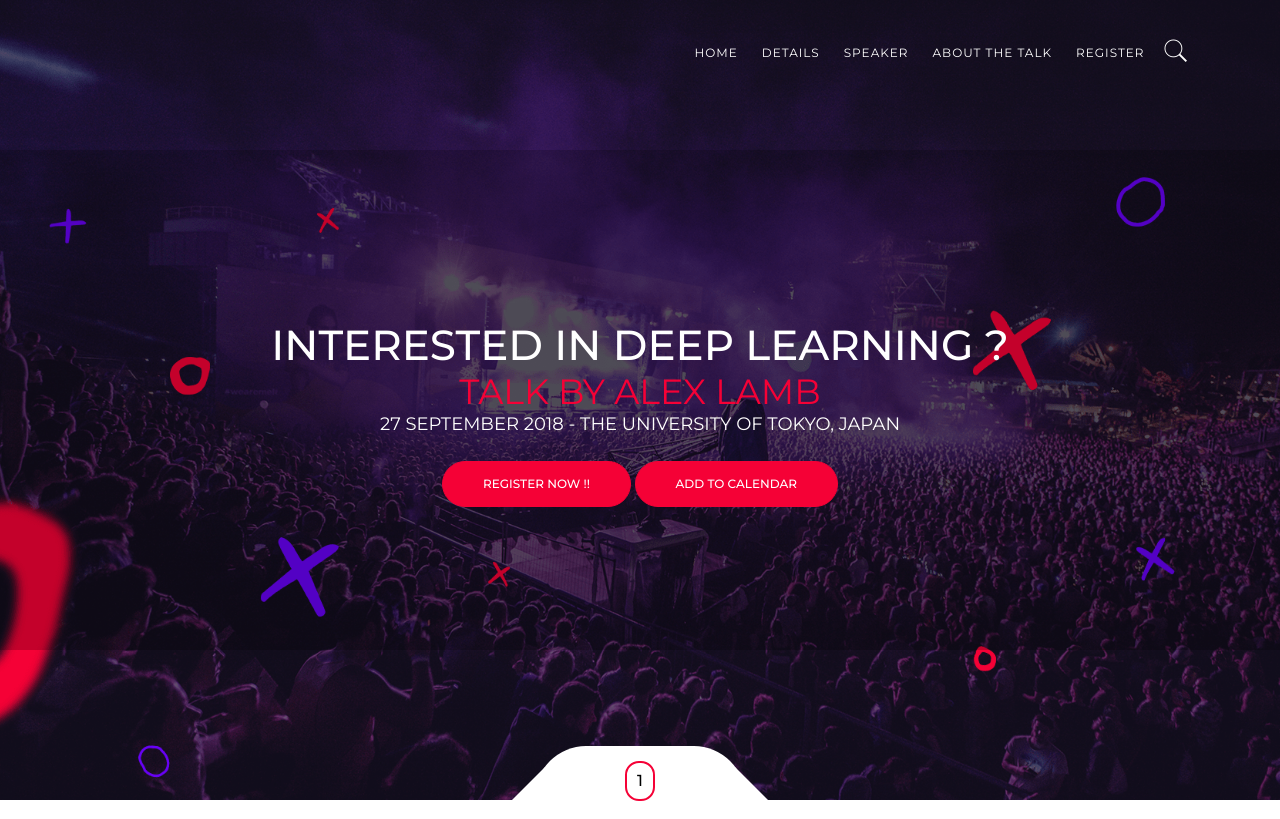
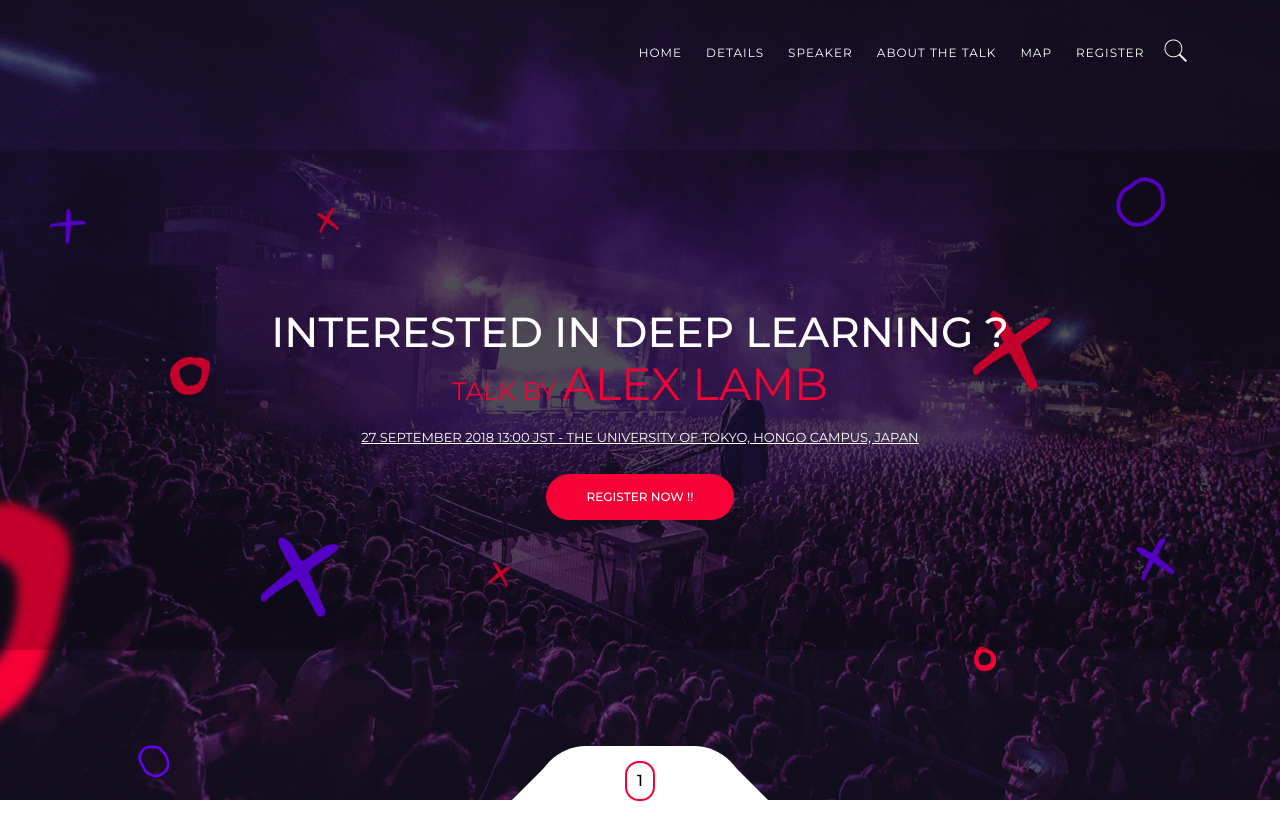
Before and after one commit to deep-learning-jp/deep-learning-jp.github.io, a website: page index.html in a window 1280 px wide. Shown: the top 819 px of the page. Drawn offline with nearby package versions, Linux system fonts and the light colour scheme; files whose address does not match are found by name; a web font is replaced by a local one.

Commit message:
added support for google maps and dynamic name

```diff
--- a/assets/css/main.css
+++ b/assets/css/main.css
@@ -2032,7 +2032,12 @@
 .cover_slider .cover_item .slider_content .slider-content-inner .cover-xl-text {
   opacity: 0;
   text-transform: uppercase;
-  font-size: 35px;
+
+
+font-family: font-family: 'Frank Ruhl Libre', serif;
+
+
+  font-size: 25px;
   font-weight: 200;
   line-height: 1.1;
   color: #f50136;
@@ -2041,6 +2046,30 @@
   -webkit-transition: all 0.4s 600ms ease-in-out;
   transition: all 0.4s 600ms ease-in-out;
 }
+
+
+.myText_animation{
+
+
+
+  text-transform: uppercase;
+
+
+
+
+  font-size: 45px;
+  font-weight: 200;
+  line-height: 1.1;
+  color: #f50136;
+  -webkit-transform: translateY(20px);
+  transform: translateY(20px);
+  -webkit-transition: all 0.4s 600ms ease-in-out;
+  transition: all 0.4s 600ms ease-in-out;
+
+
+}
+
+
 .cover_slider .cover_item .slider_content .slider-content-inner .cover-date {
   font-size: 18px;
   color: #ffffff;
@@ -2051,6 +2080,7 @@
   transform: translateY(20px);
   -webkit-transition: all 0.4s 900ms ease-in-out;
   transition: all 0.4s 900ms ease-in-out;
+  text-decoration: underline;
 }
 .cover_slider .cover_item .slider_content .slider-content-inner a {
   opacity: 0;
--- /dev/null
+++ b/assets/js/typewriter.js
@@ -0,0 +1 @@
+function typeWriter(e,t,n,r){var i="";var s=t.length;var o=0;var u=new Audio(n);$(e).text("");var a=setInterval(function(){if(!u.paused){u.pause();u.currentTime=0}var n=i+t.charAt(o);$(e).text(n);if(t.charAt(o)!==" "){u.play()}i=n;if(o===s-1){clearInterval(a)}o=o+1},r)}
--- a/index.html
+++ b/index.html
@@ -30,6 +30,7 @@
     <link href="assets/css/et-line.css" rel="stylesheet">
     <link href="assets/css/ionicons.min.css" rel="stylesheet">
     <!-- Carousel CSS -->
+    <link href="https://fonts.googleapis.com/css?family=Frank+Ruhl+Libre" rel="stylesheet">
     <link href="assets/css/owl.carousel.min.css" rel="stylesheet">
     <link href="assets/css/owl.theme.default.min.css" rel="stylesheet">
     <!-- Animate CSS -->
@@ -38,6 +39,7 @@
     <link href="assets/css/main.css" rel="stylesheet">
 
             <script src="https://ajax.googleapis.com/ajax/libs/jquery/1.10.2/jquery.min.js"></script>
+
 
         <script src="assets/js/flipclock.js"></script>
 </head>
@@ -74,6 +76,11 @@
                <li class="nav-item">
                     <a class="nav-link " href="#section3">About the Talk</a>
                 </li>
+
+                <li class="nav-item">
+                    <a class="nav-link " href="#section4">Map</a>
+                </li>
+
                <!--
                 <li class="nav-item">
                     <a class="nav-link " href="#">News</a>
@@ -104,15 +111,33 @@
                             <h2 class="cover-title">
                                 Interested in Deep Learning ?
                             </h2>
-                            <strong class="cover-xl-text">Talk by Alex Lamb </strong>
-                            <p class="cover-date">
-                                27 September 2018 - The University of Tokyo, Japan
+
+                            <p class="cover-xl-text"">Talk by <span class = "myText_animation">Alex Lamb</span> </p>
+
+
+
+                            <script  src="assets/js/typewriter.js"></script>
+
+                            <script>
+
+                                    (function (){
+
+                                        typeWriter(".myText_animation","Alex Lamb","example.ogg",400);
+                                        // typeWriter(".myText","Hello Universe","example.ogg",500);
+                                        // typeWriter("h5","Hello Galaxy","example.ogg",500);
+
+                                    }());
+
+                            </script>
+
+
+
+
+                            <p class="cover-date"><a href="https://calendar.google.com/calendar/r/eventedit?text=Talk+By+Alex+Lamb+(University+of+Montreal+and+Amazon) &dates=20180927T040000Z/20180927T050000Z&details=For+details,+link+here:+https://deep-learning-jp.github.io/&location=Hongo+Campus+The+University+of+Tokyo" target="_blank">
+                                27 September 2018 13:00 JST - The University of Tokyo, Hongo Campus, Japan </a>
                             </p>
                             <a href="https://goo.gl/forms/yBrIcjKF9IACaOYO2" target="_blank" class=" btn btn-primary btn-rounded" >
                                 Register Now !!
-                            </a>
-                            <a href="https://calendar.google.com/calendar/r/eventedit?text=Talk+By+Alex+Lamb+(University+de+Montreal+and+ Amazon) &dates=20180927T040000Z/20180927T050000Z&details=For+details,+link+here:+https://deep-learning-jp.github.io/&location=Hongo+Campus+The+University+of+Tokyo" target="_blank" class=" btn btn-primary btn-rounded" >
-                                Add to calendar
                             </a>
 
                         </div>
@@ -300,7 +325,7 @@
         <div class="row justify-content-center">
             <div class="col-12 col-md-6">
                 <p>
-                    <a href="https://arxiv.org/abs/1806.05236"> <u>   Manifold Mixup </u> </a> is an extension of popular paper <a href="https://arxiv.org/abs/1710.09412"> <u> Mixup ( A new learning principle which trains a neural network on convex combinations of pairs of examples and their labels)</u> </a> encourages the network to produce more reasonable and less confident predictions at points with combinations of attributes not seen in the training set.
+                    <a href="https://arxiv.org/abs/1806.05236" target="_blank"> <u>   Manifold Mixup </u> </a> is an extension of popular paper <a href="https://arxiv.org/abs/1710.09412" target="_blank"> <u> Mixup ( A new learning principle which trains a neural network on convex combinations of pairs of examples and their labels)</u> </a> encourages the network to produce more reasonable and less confident predictions at points with combinations of attributes not seen in the training set.
                 </p>
             </div>
             <div class="col-12 col-md-6">
@@ -716,8 +741,38 @@
                 </div>
             </div>
         </div>
-    </section> --> -->
+    </section> -->
 <!--brands section end-->
+
+
+
+
+<!--speaker section-->
+<section class="pb100">
+
+
+
+    <span class="anchor" id="section4"></span>
+    <div class="container">
+        <div class="section_title mb50">
+            <h3 class="title">
+               Map
+            </h3>
+        </div>
+    </div>
+
+<div class="mapouter"><div class="gmap_canvas"><iframe width="1000" height="500" id="gmap_canvas" src="https://maps.google.com/maps?q=The%20library%20of%20Economics%20%2C%20University%20of%20Tokyo&t=&z=19&ie=UTF8&iwloc=&output=embed" frameborder="0" scrolling="no" marginheight="0" marginwidth="0"></iframe><a href="https://www.deep-learning-jp.github.io"></a></div><style>.mapouter{text-align:right;height:500px;width:1000px;}.gmap_canvas {overflow:hidden;background:none!important;height:500px;width:1000px;}</style></div>
+
+
+
+</section>
+
+
+
+
+
+
+
 
 <!--get tickets section -->
 <section class="bg-img pt100 pb100" style="background-image: url('assets/img/bg/tickets.png');">
```
Also changed, not shown: 2 other files.
